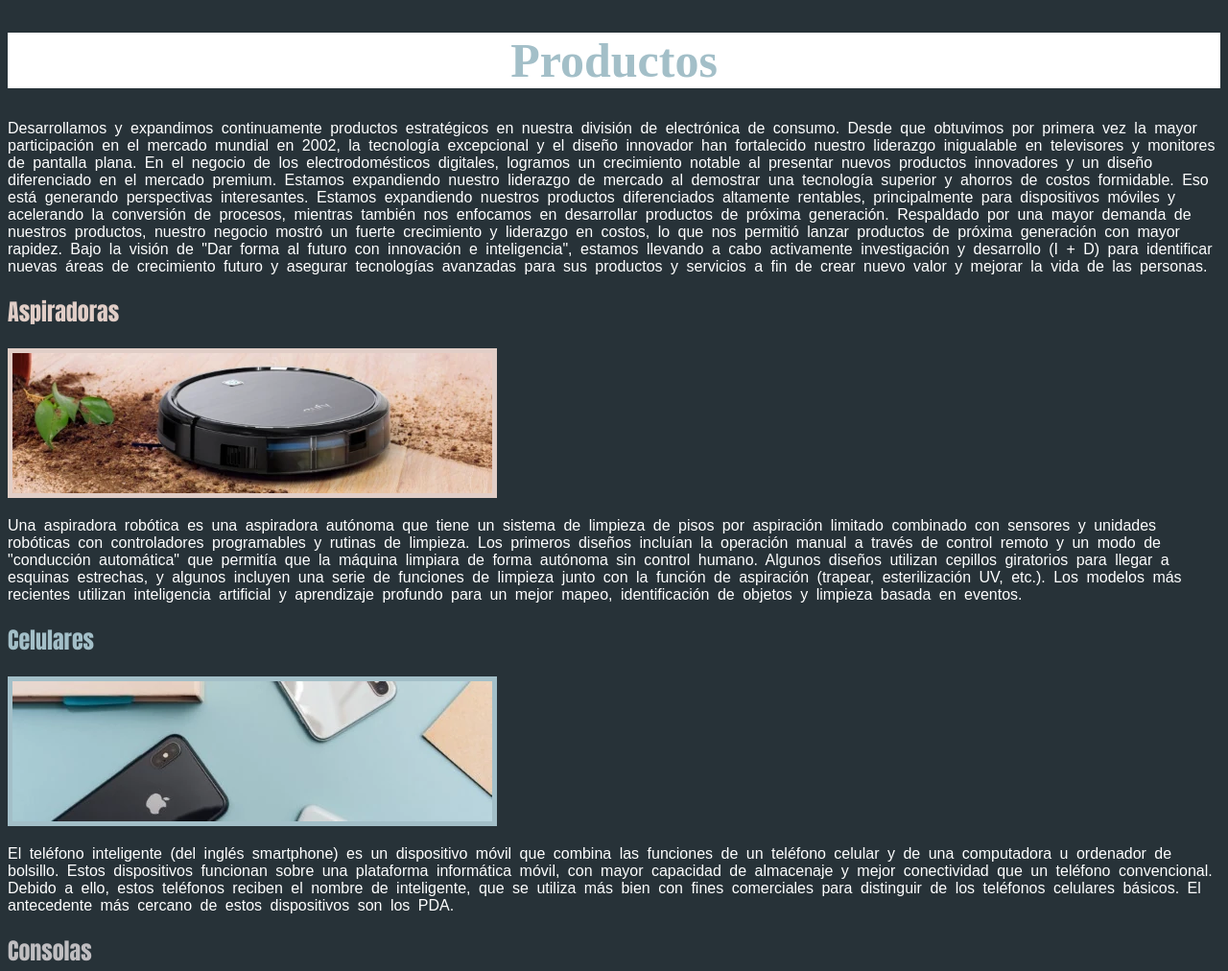
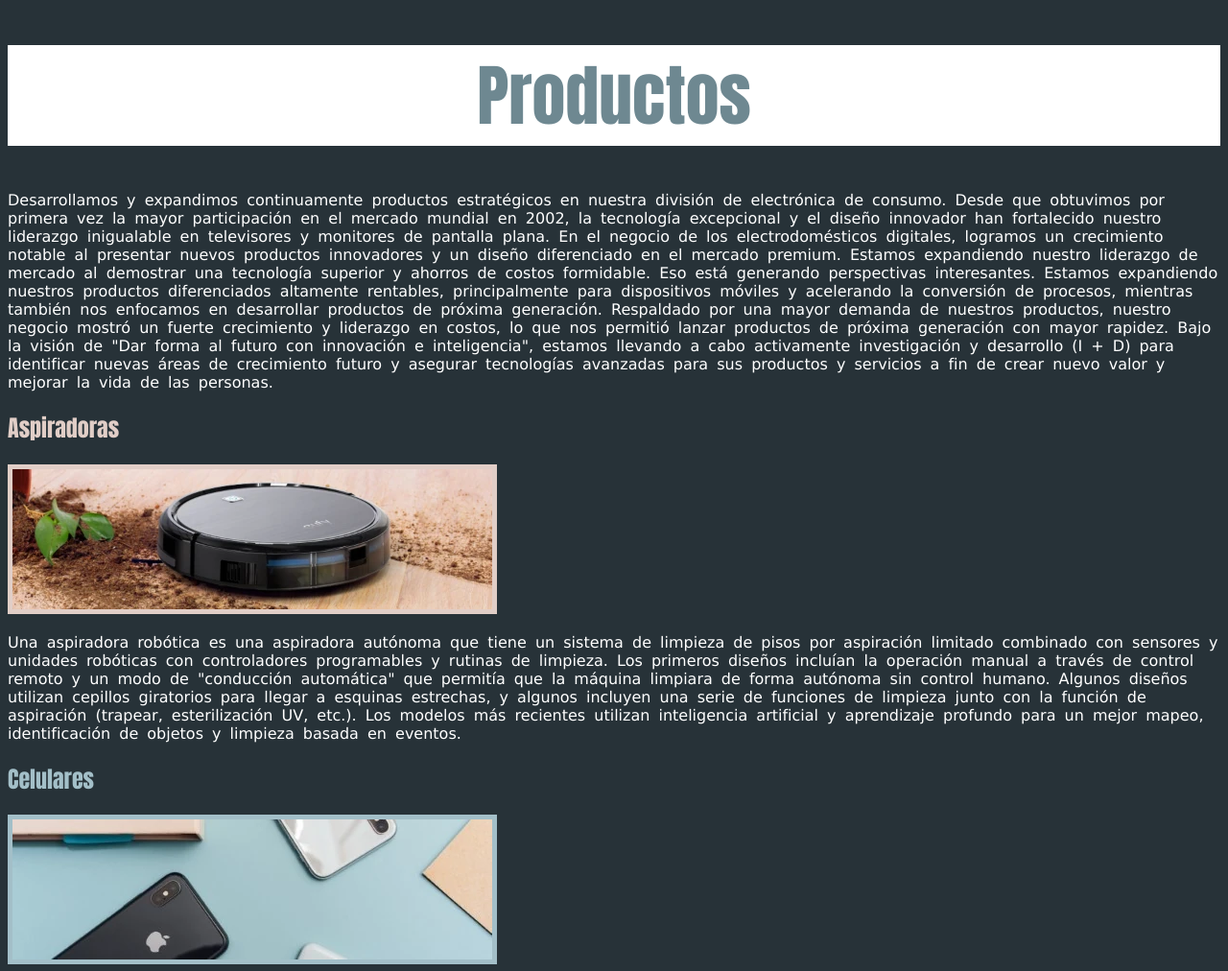
Before and after one commit to po1son3/desafio-03-prodctos, a website built with Vite: page index.html in a window 1280 px wide. Shown: the top 1012 px of the page at 96% size. Built offline with nearby package versions, Linux system fonts and the light colour scheme.

Commit message:
todo-terminado

```diff
--- a/style.css
+++ b/style.css
@@ -2,9 +2,11 @@ body {
   background-color: rgb(39, 50, 56);
 }
 
+
+
 p {
   color: white;
-  font-family: Arial, Gadget, sans-serif;
+  font-family: 'Lucida Sans Unicode', 'Lucida Grande', sans-serif;
   font-weight: lighter;
   word-spacing: 4px;
 }
@@ -12,10 +14,10 @@ p {
 h1 {
   text-align: center;
   background: white;
-  color: rgb(163, 191, 200);
-  font-size: 50px;
+  color: rgb(110, 136, 145);
+  font-family: Impact, Charcoal, sans-serif;
+  font-size: 70px;
   font-weight: bold;
-
 }
 
 h2 {
@@ -28,6 +30,11 @@ img {
   border: 5px solid;
 
 }
+
+
+
+/* !!!!!!!!!!!!!!!!!!!!!!!!!!!!!!!!!!!!!!!!!!!!!!!!!!!!!!!!!!!!!!!!!!!!!!!!!!!!!! */
+
 
 .piel-aspiradora{
   color: rgb(225, 206, 199) ;
```
